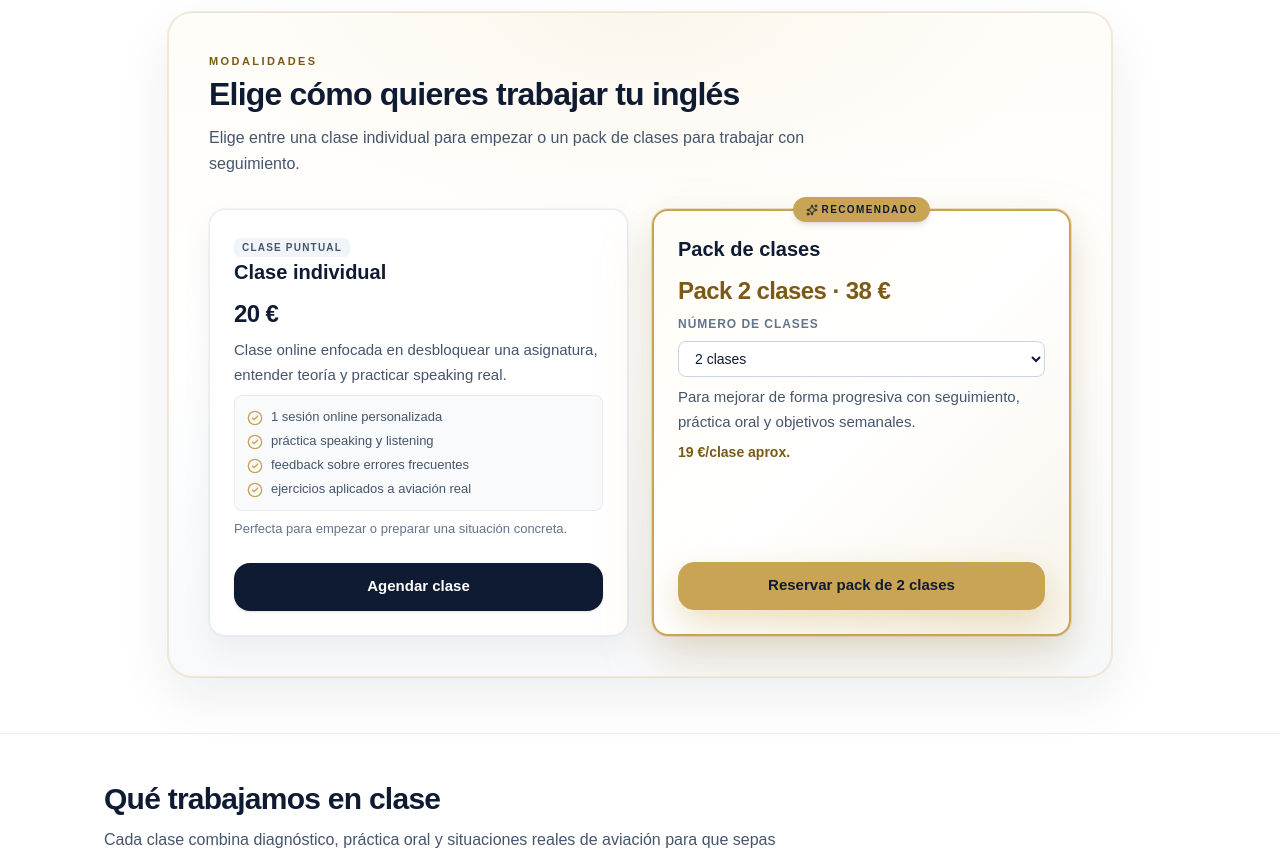
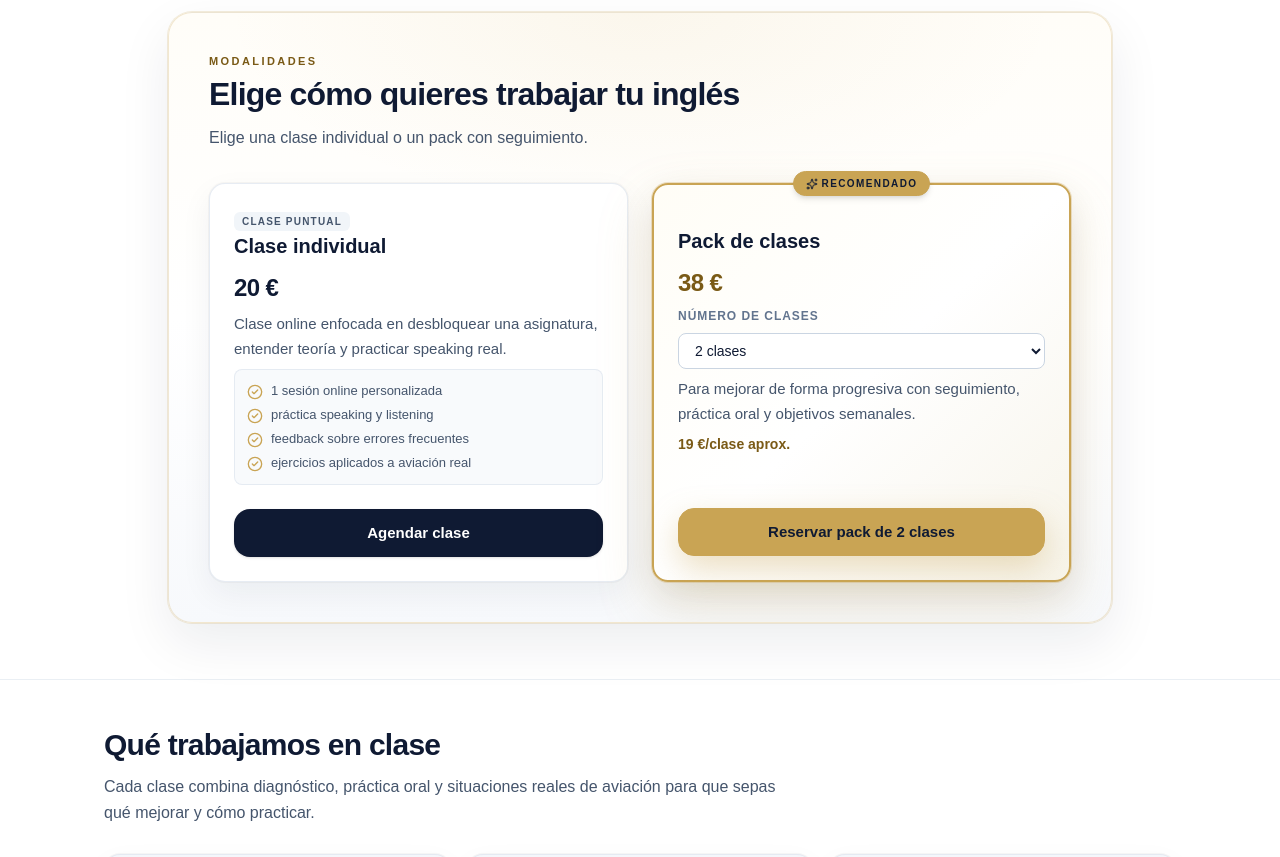
Before and after one commit to qyvykh2df7-bot/flypath-career-planner, a Next.js app: page /ingles-aeronautico in a window 1280 px wide. Shown: the part 880-1737 px from the top of the page. Built offline with nearby package versions, Linux system fonts and the light colour scheme.

Commit message:
Remove confusing data confidence filter from school comparator

```diff
--- a/app/guia-como-ser-piloto/page.tsx
+++ b/app/guia-como-ser-piloto/page.tsx
@@ -495,7 +495,7 @@ export default function GuiaComoSerPilotoPage() {
                 <p className="text-[11px] font-semibold uppercase tracking-[0.22em] text-[#7a5a16]">
                   Por qué esta guía
                 </p>
-                <div className="mt-5 space-y-4 text-lg leading-relaxed text-[#0f1a33] sm:text-xl lg:text-[22px]">
+                <div className="mt-5 max-w-2xl space-y-5 text-[17px] leading-[1.8] text-[#0f1a33] sm:text-[19px] lg:text-[21px]">
                   <p>
                     Cómo ser Piloto es una guía práctica para quienes quieren iniciar o ya han iniciado el camino hacia la aviación profesional y no quieren equivocarse en las decisiones importantes.
                   </p>
@@ -645,16 +645,10 @@ export default function GuiaComoSerPilotoPage() {
         <section className="bg-gradient-to-b from-[#f8fafc] to-white py-14 lg:py-20">
           <div className="mx-auto max-w-3xl px-6 text-center lg:px-10">
             <h2 className="text-2xl font-semibold tracking-tight text-[#0f1a33] sm:text-3xl">
-              Empieza por entender el camino antes de pagar
+              Empieza con la guía, valida tu ruta y después compara escuelas con más criterio.
             </h2>
-            <p className="mt-4 text-base leading-relaxed text-slate-600">
-              La guía te ayuda a tomar mejores decisiones antes de hablar con escuelas, comparar precios o comprometer dinero.
-            </p>
-            <p className="mt-5 text-[15px] font-medium leading-relaxed text-[#7a5a16] sm:text-base">
-              Empieza con la guía, valida tu ruta y después compara escuelas con más criterio.
-            </p>
             <p className="mt-2 text-[12px] font-medium uppercase tracking-[0.22em] text-slate-500">
-              Lee · Planifica · Compara
+              LEE · PLANIFICA · COMPARA
             </p>
             <div className="mt-8 flex flex-col items-center justify-center gap-3 sm:flex-row sm:flex-wrap">
               <button
--- a/app/ingles-aeronautico/page.tsx
+++ b/app/ingles-aeronautico/page.tsx
@@ -322,8 +322,7 @@ export default function InglesAeronauticoPage() {
                   Elige cómo quieres trabajar tu inglés
                 </h2>
                 <p className="mt-3 max-w-2xl text-[15px] leading-relaxed text-slate-600 sm:text-base">
-                  Elige entre una clase individual para empezar o un pack de clases para trabajar con
-                  seguimiento.
+                  Elige una clase individual o un pack con seguimiento.
                 </p>
                 <div className="mx-auto mt-8 grid max-w-3xl grid-cols-1 items-stretch gap-5 md:max-w-none md:grid-cols-2 md:gap-6">
                   {MODALITIES.map((mod) => (
@@ -350,15 +349,19 @@ export default function InglesAeronauticoPage() {
                               {mod.tag}
                             </span>
                           ) : null}
-                          <h3 className="text-xl font-semibold text-[#0f1a33]">{mod.title}</h3>
+                          <h3
+                            className={`text-xl font-semibold text-[#0f1a33] ${
+                              mod.featured ? "mt-[18px]" : ""
+                            }`}
+                          >
+                            {mod.title}
+                          </h3>
                           <p
                             className={`mt-3 text-2xl font-semibold tracking-tight ${
                               mod.featured ? "text-[#7a5a16]" : "text-[#0f1a33]"
                             }`}
                           >
-                            {mod.featured
-                              ? `Pack ${selectedPack.classes} clases · ${selectedPack.price} €`
-                              : mod.price}
+                            {mod.featured ? `${selectedPack.price} €` : mod.price}
                           </p>
                           {mod.featured ? (
                             <div className="mt-2 space-y-2">
@@ -401,9 +404,6 @@ export default function InglesAeronauticoPage() {
                                   </li>
                                 ))}
                               </ul>
-                              <p className="text-[13px] text-slate-500">
-                                Perfecta para empezar o preparar una situación concreta.
-                              </p>
                             </div>
                           )}
                         </div>
--- a/app/schools/page.tsx
+++ b/app/schools/page.tsx
@@ -21,13 +21,14 @@ import {
   sortMainListingSchools,
   type SchoolsFilters,
 } from "@/lib/schools/schoolUtils";
-import type { DataConfidence, RouteType, SchoolEntry } from "@/types/schools";
+import type { RouteType, SchoolEntry } from "@/types/schools";
 import { QaPremiumFloatingToggle } from "@/components/dev/QaPremiumFloatingToggle";
 import { useQaPremiumMode } from "@/hooks/useQaPremiumMode";
 import { canSeePremiumForDevQa } from "@/lib/qaPremiumMode";
 
 const MAX_SELECTED = 2;
 const SELECTED_IDS_STORAGE_KEY = "flypath-schools-selected-ids";
+type VisibleSchoolsFilters = Omit<SchoolsFilters, "dataConfidence">;
 
 /**
  * Desde opiniones: incluir la escuela del query aunque ya hubiera 2 seleccionadas.
@@ -93,12 +94,11 @@ function SchoolsPageContent() {
   const router = useRouter();
   const searchParams = useSearchParams();
   const defaultMaxAdvertisedPrice = 140000;
-  const [filters, setFilters] = useState<SchoolsFilters>({
+  const [filters, setFilters] = useState<VisibleSchoolsFilters>({
     query: "",
     routeType: "all",
     city: "all",
     maxAdvertisedPrice: defaultMaxAdvertisedPrice,
-    dataConfidence: "all",
   });
   const [selectedIds, setSelectedIds] = useState<string[]>([]);
   const [selectionHydrated, setSelectionHydrated] = useState(false);
@@ -121,7 +121,14 @@ function SchoolsPageContent() {
   const premiumUnlocked = false; // pago real futuro (Stripe / backend)
   const canSeePremium = canSeePremiumForDevQa(premiumUnlocked, qaPremiumMode);
 
-  const filtered = useMemo(() => filterSchools(schoolsDataset, filters), [schoolsDataset, filters]);
+  const effectiveFilters = useMemo<SchoolsFilters>(
+    () => ({ ...filters, dataConfidence: "all" }),
+    [filters],
+  );
+  const filtered = useMemo(
+    () => filterSchools(schoolsDataset, effectiveFilters),
+    [schoolsDataset, effectiveFilters],
+  );
   const listingBuckets = useMemo(() => {
     const main: SchoolEntry[] = [];
     const pending: SchoolEntry[] = [];
@@ -163,8 +170,7 @@ function SchoolsPageContent() {
     filters.query.trim().length > 0 ||
     filters.routeType !== "all" ||
     filters.city !== "all" ||
-    filters.maxAdvertisedPrice !== defaultMaxAdvertisedPrice ||
-    filters.dataConfidence !== "all";
+    filters.maxAdvertisedPrice !== defaultMaxAdvertisedPrice;
   const hasSearchActive = hasActiveFilters || searchSubmitted;
   const filteredSchoolsCount = filtered.length;
 
@@ -462,7 +468,7 @@ function SchoolsPageContent() {
           <p className="mt-1 text-[15px] text-slate-600">
             Busca una escuela, ciudad o tipo de ruta. Después selecciona 2 escuelas para compararlas con criterios FlyPath.
           </p>
-          <div className="mt-4 grid gap-3 md:grid-cols-2 lg:grid-cols-5">
+          <div className="mt-4 grid gap-3 md:grid-cols-2 lg:grid-cols-4">
             <label className="block">
               <span className="text-[15px] font-medium text-slate-500">Buscar por nombre o ciudad</span>
               <input
@@ -518,21 +524,6 @@ function SchoolsPageContent() {
                 className="mt-3 w-full"
               />
               <p className="text-[15px] text-slate-600">Hasta {filters.maxAdvertisedPrice.toLocaleString("es-ES")} EUR</p>
-            </label>
-            <label className="block">
-              <span className="text-[15px] font-medium text-slate-500">Confianza del dato</span>
-              <select
-                value={filters.dataConfidence}
-                onChange={(e) => {
-                  setFilters((f) => ({ ...f, dataConfidence: e.target.value as DataConfidence | "all" }));
-                }}
-                className="mt-1 w-full rounded-xl border border-slate-300 bg-white px-3 py-2 text-[15px]"
-              >
-                <option value="all">Todas</option>
-                <option value="high">Alta</option>
-                <option value="medium">Media</option>
-                <option value="low">Baja</option>
-              </select>
             </label>
           </div>
           <div className="mt-4 flex flex-wrap gap-2">
```
